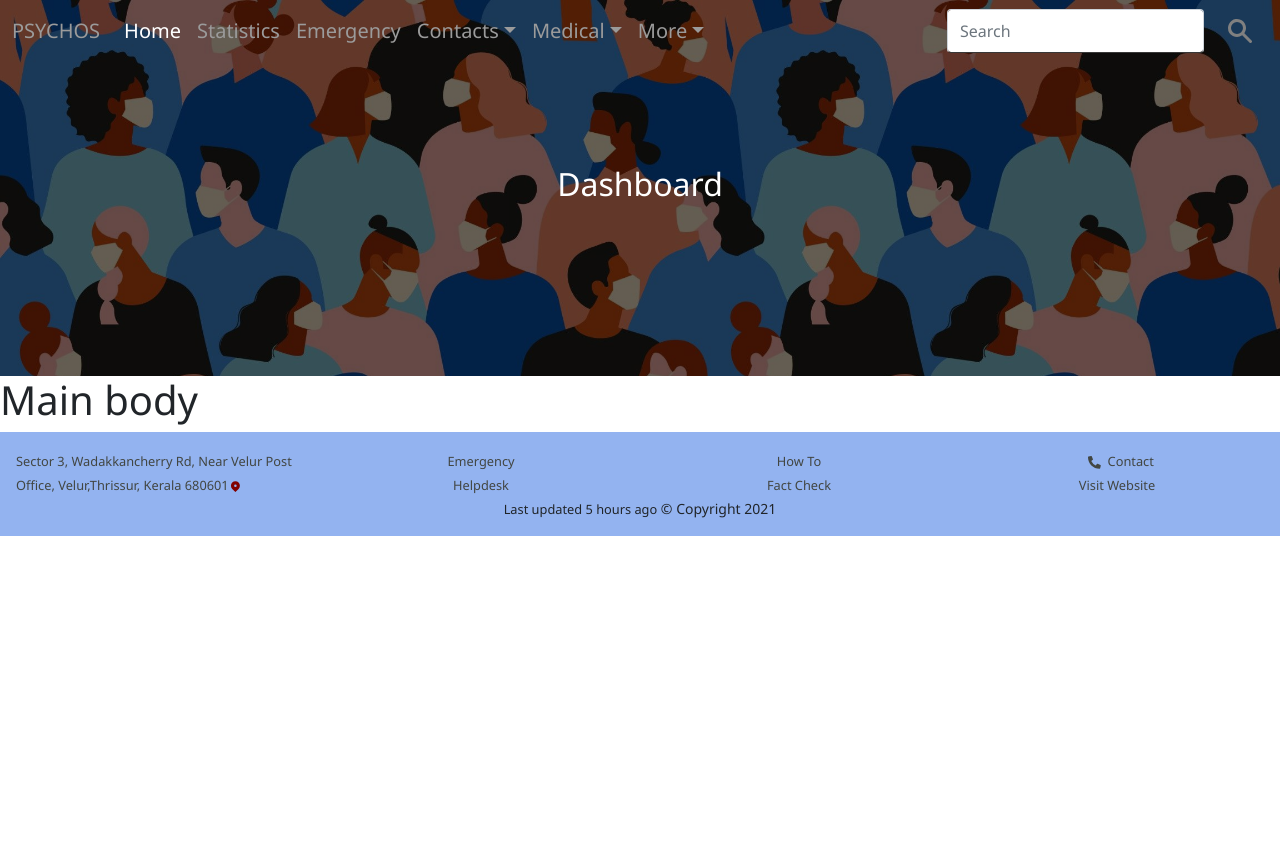
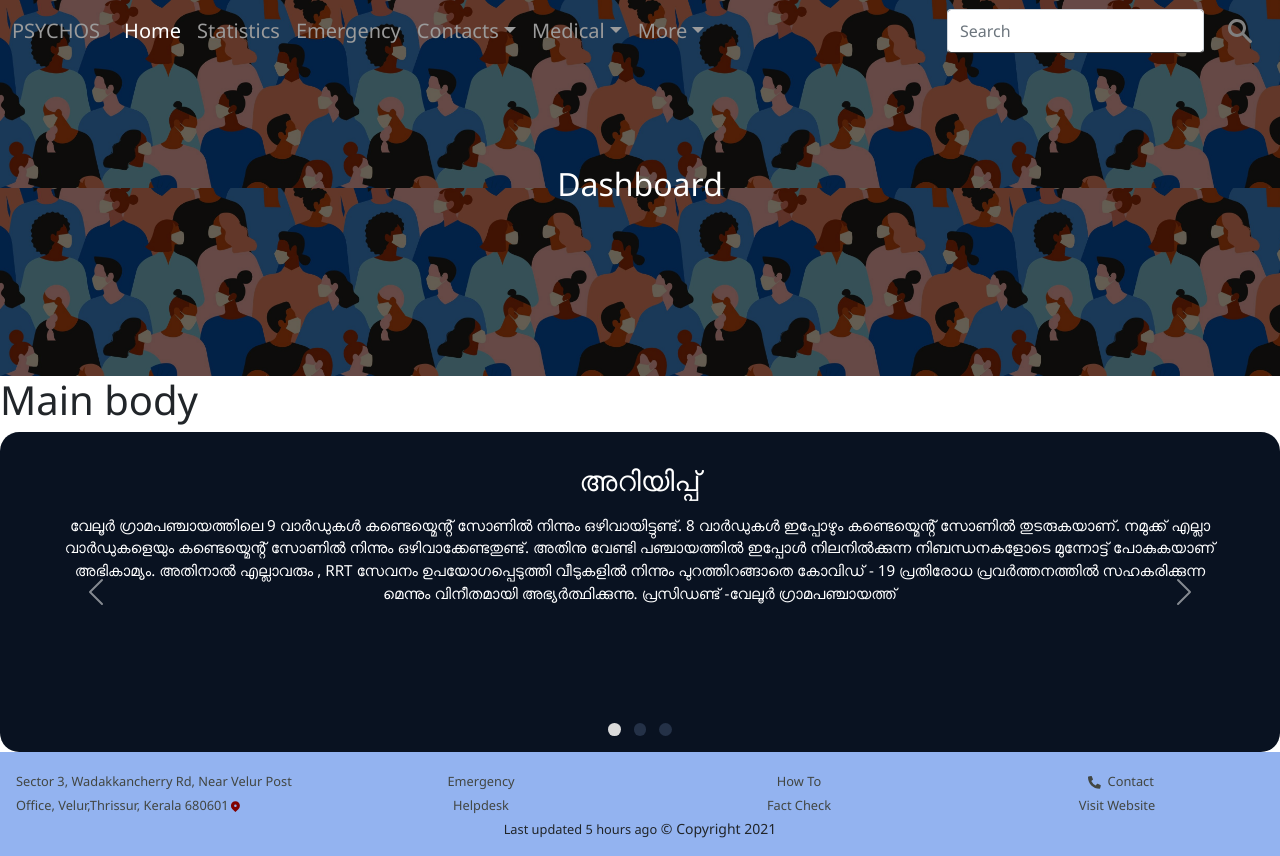
Before and after one commit to Sycoss-Inc/covid-focus-client, a Next.js app: page / in a window 1280 px wide. Before the commit the page ends 800 px from the top, so only its background shows below. Built offline with nearby package versions, Linux system fonts and the light colour scheme.

Commit message:
Added notices section

```diff
--- /dev/null
+++ b/components/Notice.jsx
@@ -0,0 +1,83 @@
+import React from "react";
+import styles from "../styles/Notice.module.css";
+
+var notices = [
+  "വേലൂർ ഗ്രാമപഞ്ചായത്തിലെ 9 വാർഡുകൾ കണ്ടെയ്മെൻ്റ് സോണിൽ നിന്നും ഒഴിവായിട്ടുണ്ട്. 8 വാർഡുകൾ ഇപ്പോഴും കണ്ടെയ്മെൻ്റ് സോണിൽ തുടരുകയാണ്. നമുക്ക് എല്ലാ വാർഡുകളെയും കണ്ടെയ്മെൻ്റ് സോണിൽ നിന്നും ഒഴിവാക്കേണ്ടതുണ്ട്. അതിനു വേണ്ടി പഞ്ചായത്തിൽ ഇപ്പോൾ നിലനിൽക്കുന്ന നിബന്ധനകളോടെ മുന്നോട്ട് പോകുകയാണ് അഭികാമ്യം. അതിനാൽ എല്ലാവരും , RRT സേവനം ഉപയോഗപ്പെടുത്തി  വീടുകളിൽ നിന്നും പുറത്തിറങ്ങാതെ കോവിഡ് - 19 പ്രതിരോധ പ്രവർത്തനത്തിൽ സഹകരിക്കുന്ന മെന്നും വിനീതമായി അഭ്യർത്ഥിക്കുന്നു. പ്രസിഡണ്ട്  -വേലൂര്‍ ഗ്രാമപഞ്ചായത്ത്",
+
+  "വേലൂർ ഗ്രാമപഞ്ചായത്തിലെ 9 വാർഡുകൾ കണ്ടെയ്മെൻ്റ് സോണിൽ നിന്നും ഒഴിവായിട്ടുണ്ട്. 8 വാർഡുകൾ ഇപ്പോഴും കണ്ടെയ്മെൻ്റ് സോണിൽ തുടരുകയാണ്. നമുക്ക് എല്ലാ വാർഡുകളെയും കണ്ടെയ്മെൻ്റ് സോണിൽ നിന്നും ഒഴിവാക്കേണ്ടതുണ്ട്. അതിനു വേണ്ടി പഞ്ചായത്തിൽ ഇപ്പോൾ നിലനിൽക്കുന്ന നിബന്ധനകളോടെ മുന്നോട്ട് പോകുകയാണ് അഭികാമ്യം. അതിനാൽ എല്ലാവരും , RRT സേവനം ഉപയോഗപ്പെടുത്തി  വീടുകളിൽ നിന്നും പുറത്തിറങ്ങാതെ കോവിഡ് - 19 പ്രതിരോധ പ്രവർത്തനത്തിൽ സഹകരിക്കുന്ന മെന്നും വിനീതമായി അഭ്യർത്ഥിക്കുന്നു. പ്രസിഡണ്ട്  -വേലൂര്‍ ഗ്രാമപഞ്ചായത്ത്",
+
+  "വേലൂർ ഗ്രാമപഞ്ചായത്തിലെ 9 വാർഡുകൾ കണ്ടെയ്മെൻ്റ് സോണിൽ നിന്നും ഒഴിവായിട്ടുണ്ട്. 8 വാർഡുകൾ ഇപ്പോഴും കണ്ടെയ്മെൻ്റ് സോണിൽ തുടരുകയാണ്. നമുക്ക് എല്ലാ വാർഡുകളെയും കണ്ടെയ്മെൻ്റ് സോണിൽ നിന്നും ഒഴിവാക്കേണ്ടതുണ്ട്. അതിനു വേണ്ടി പഞ്ചായത്തിൽ ഇപ്പോൾ നിലനിൽക്കുന്ന നിബന്ധനകളോടെ മുന്നോട്ട് പോകുകയാണ് അഭികാമ്യം. അതിനാൽ എല്ലാവരും , RRT സേവനം ഉപയോഗപ്പെടുത്തി  വീടുകളിൽ നിന്നും പുറത്തിറങ്ങാതെ കോവിഡ് - 19 പ്രതിരോധ പ്രവർത്തനത്തിൽ സഹകരിക്കുന്ന മെന്നും വിനീതമായി അഭ്യർത്ഥിക്കുന്നു. പ്രസിഡണ്ട്  -വേലൂര്‍ ഗ്രാമപഞ്ചായത്ത്",
+];
+
+function Slides() {
+  return notices.map((slide, index) => (
+    <div
+      className={`carousel-item ${styles.item} ${index === 0 ? "active" : ""}`}
+    >
+      <div className={`${styles.noticetext}`}>
+        <h3>അറിയിപ്പ്</h3>
+        <p>{slide}</p>
+      </div>
+    </div>
+  ));
+}
+
+export default function Notice() {
+  return (
+    <div
+      id="carouselExampleCaptions"
+      className={`carousel slide d-flex justify-content-center`}
+      data-bs-ride="carousel"
+    >
+      <div className={`carousel-indicators ${styles.indicators}`}>
+        <button
+          type="button"
+          data-bs-target="#carouselExampleCaptions"
+          data-bs-slide-to="0"
+          className="active rounded-circle"
+          aria-current="true"
+          aria-label="Slide 1"
+        ></button>
+        <button
+          type="button"
+          data-bs-target="#carouselExampleCaptions"
+          data-bs-slide-to="1"
+          aria-label="Slide 2"
+        ></button>
+        <button
+          type="button"
+          data-bs-target="#carouselExampleCaptions"
+          data-bs-slide-to="2"
+          aria-label="Slide 3"
+        ></button>
+      </div>
+      <div className={`carousel-inner ${styles.inner}`}>
+        <button
+          className={`carousel-control-prev ${styles.prevbutton}`}
+          type="button"
+          data-bs-target="#carouselExampleCaptions"
+          data-bs-slide="prev"
+        >
+          <span
+            className="carousel-control-prev-icon"
+            aria-hidden="true"
+          ></span>
+          <span className="visually-hidden">Previous</span>
+        </button>
+        <button
+          className={`carousel-control-next ${styles.nextbutton}`}
+          type="button"
+          data-bs-target="#carouselExampleCaptions"
+          data-bs-slide="next"
+        >
+          <span
+            className="carousel-control-next-icon"
+            aria-hidden="true"
+          ></span>
+          <span className="visually-hidden">Next</span>
+        </button>
+        <Slides />
+      </div>
+    </div>
+  );
+}
--- a/pages/index.jsx
+++ b/pages/index.jsx
@@ -4,6 +4,7 @@ import styles from "../styles/Home.module.css";
 import Layout from "../components/Layout";
 import Header from "../components/Header";
 import Statistics from "../components/Statistics";
+import Notice from "../components/Notice";
 
 export default function Home() {
   return (
@@ -22,6 +23,7 @@ export default function Home() {
 
         <main className={styles.main}>
           <h1>Main body</h1>
+          <Notice />
         </main>
       </div>
     </Layout>
--- /dev/null
+++ b/styles/Notice.module.css
@@ -0,0 +1,64 @@
+.carousel {
+  border-radius: 40px;
+  text-align: center;
+}
+
+.prevbutton {
+  width: 4rem;
+  border: none;
+  position: absolute;
+  background-color: transparent;
+  left: 0;
+  border-radius: 50px;
+}
+
+.nextbutton {
+  width: 4rem;
+  border: 0;
+  background-color: transparent;
+  position: absolute;
+  right: 0;
+  border-radius: 50px;
+}
+.cards {
+  text-align: center;
+  height: 100%;
+  position: absolute;
+  background-color: aqua;
+  top: 0;
+  left: 0;
+  right: 0;
+}
+
+.indicators button {
+  border: none;
+  border-radius: 1rem;
+  height: 0.8rem;
+  width: 0.8rem;
+  margin: 1rem 0.4rem;
+  background-color: #243147;
+}
+
+.inner {
+  width: 85vw;
+  min-height: 40vh;
+  background-color: #091221;
+  border-radius: 1.2rem;
+}
+
+.noticetext {
+  margin: 1rem auto;
+  text-align: center;
+  padding: 1rem 4rem;
+  color: white;
+  font-size: 0.95rem;
+}
+
+.noticetext h3 {
+  margin-bottom: 1rem;
+}
+
+.item {
+  height: 100%;
+  align-items: center;
+}
--- a/styles/globals.css
+++ b/styles/globals.css
@@ -15,3 +15,8 @@ header {
   transition: margin-left 0.5s;
   padding: 20px;
 }
+
+.carousel-indicators .active {
+  border: none;
+  background-color: rgb(218, 218, 218);
+}
```
